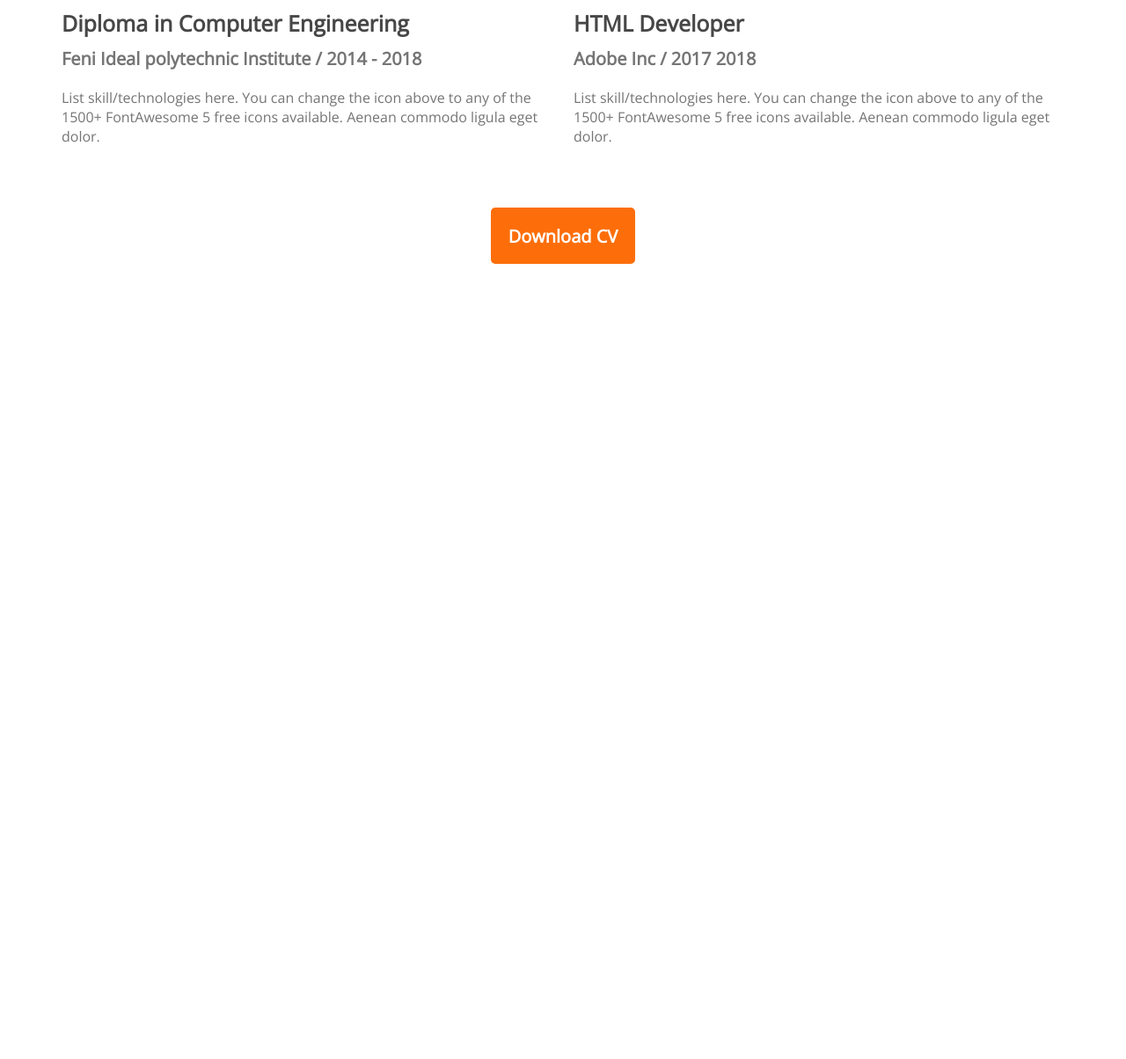
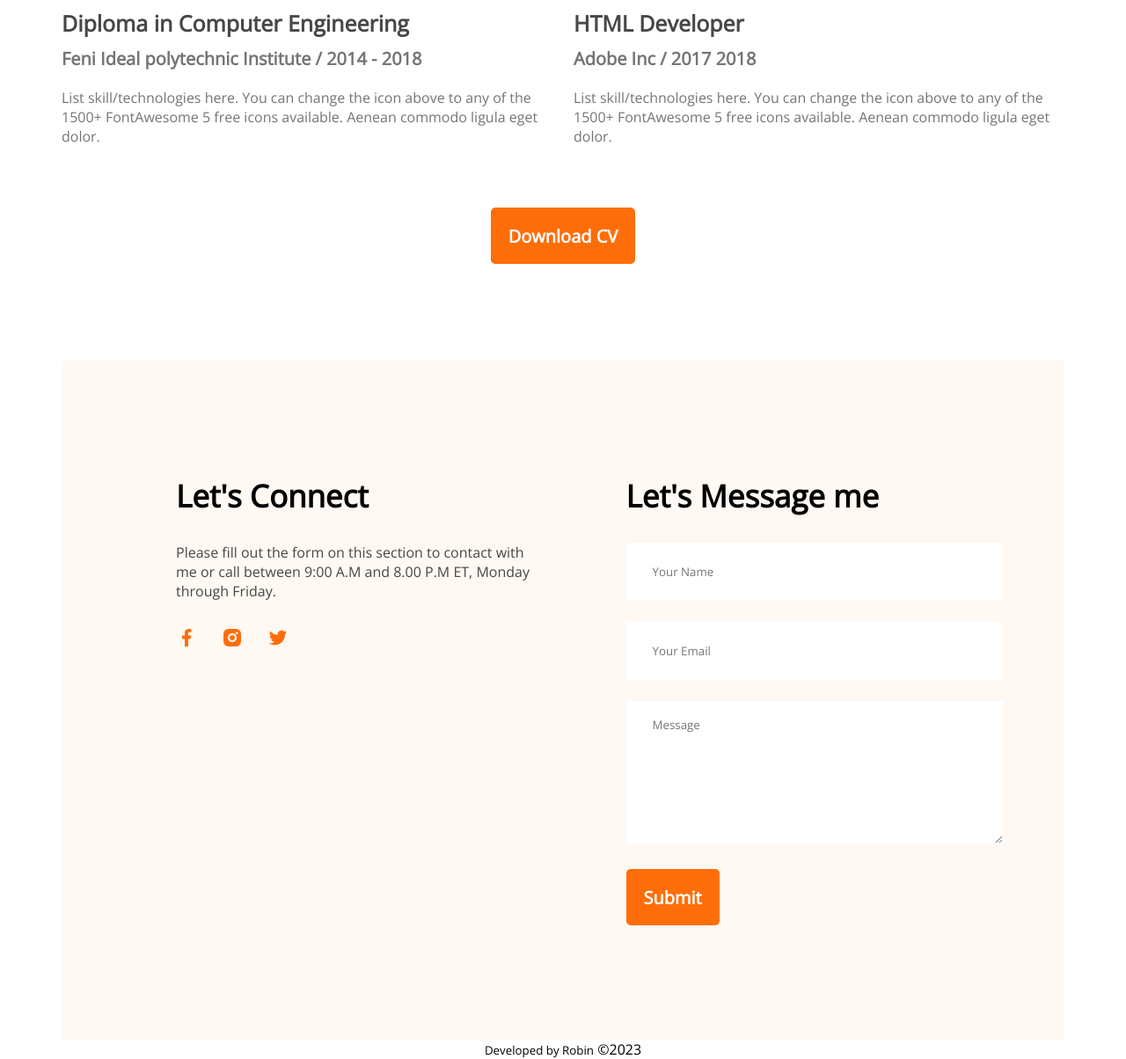
Before and after one commit to kibriarobin/developer-portfolio2, a plain HTML site: page index.html in a window 1280 px wide. Shown: the part 2976-4180 px from the top of the page at 88% size. Before the commit the page ends 3276 px from the top, so only its background shows below. Drawn offline with nearby package versions, Linux system fonts and the light colour scheme.

Commit message:
contact and fooer added

```diff
--- a/index.html
+++ b/index.html
@@ -131,10 +131,38 @@
                 <button class="primary-button">Download CV</button>
             </div>
         </section>
+
+        <section class="contact">
+            <div>
+                <h3 class="section-title">Let's Connect</h3>
+                <p class="contact-description">Please fill out the form on this section to contact with me or call between 9:00 A.M and 8.00 P.M ET, Monday through Friday.</p>
+                <a href="https://www.facebook.com/profile.php?id=100009385845534" target="_blank">
+                    <img src="images/icons/facebook.png" alt="">
+                </a>
+                <a href="https://www.instagram.com/m._robin/" target="_blank">
+                    <img src="images/icons/insta.png" alt="">
+                </a>
+                <a href="https://twitter.com/KibriaRobin1" target="_blank">
+                    <img src="images/icons/twitter.png" alt="">
+                </a>
+            </div>
+            <div>
+                <h3 class="section-title">Let's Message me</h3>
+                <form action="">
+                    <input type="text" name="" id="" placeholder="Your Name">
+                    <input type="email" name="" id="" placeholder="Your Email">
+                    <textarea name="" id="" cols="20" rows="7" placeholder="Message"></textarea>
+                    <input class="primary-button" type="submit" value="Submit">
+                </form>
+            </div>
+        </section>
     </main>
 
     <footer>
-
+        <div class="footer">
+            <small>Developed by Robin</small>
+            &copy;2023
+        </div>
     </footer>
 </body>
 </html>
--- a/style-css/portfolio.css
+++ b/style-css/portfolio.css
@@ -165,4 +165,34 @@ main{
 .resume-button{
     margin-top: 40px;
     text-align: center;
+    margin-bottom: 110px;
 }
+.contact{
+    display: flex;
+    gap: 100px;
+    background-color: #FFF8F3;
+    padding: 130px 130px;
+}
+.contact .section-title{
+    text-align: left;
+}
+.contact-description{
+    color: #474747;
+    margin-bottom: 30px;
+}
+.contact input[type="text"], input[type="email"], textarea{
+    margin-bottom: 24px;
+    border: 0;
+    width: 100%;
+    padding: 18px 30px;
+}
+input{
+    height: 30px;
+}
+.contact a{
+    text-decoration: none;
+    margin-right: 24px;
+}
+.footer{
+    text-align: center;
+}
```
